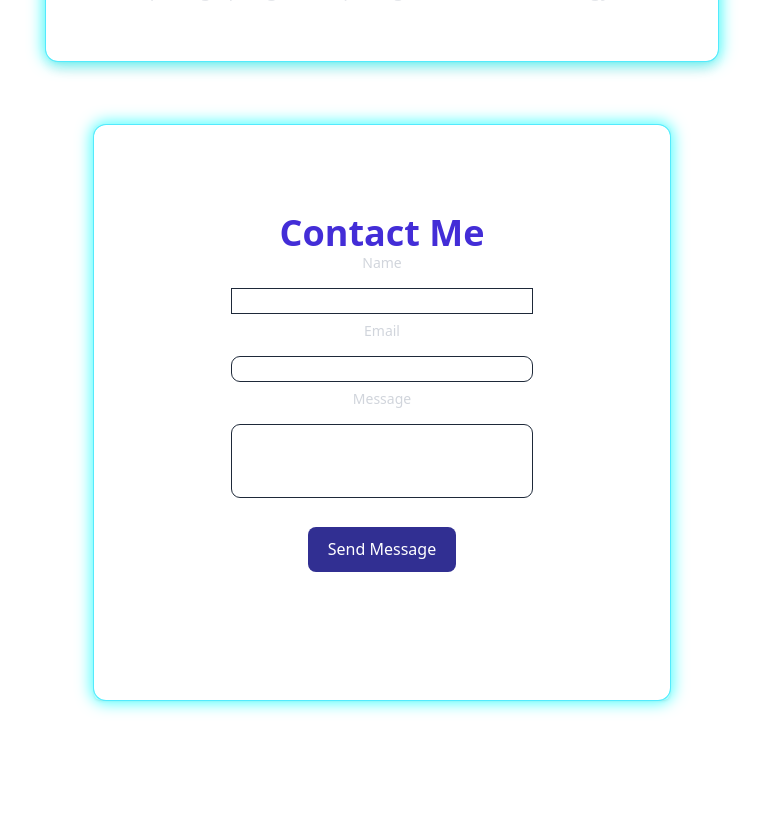
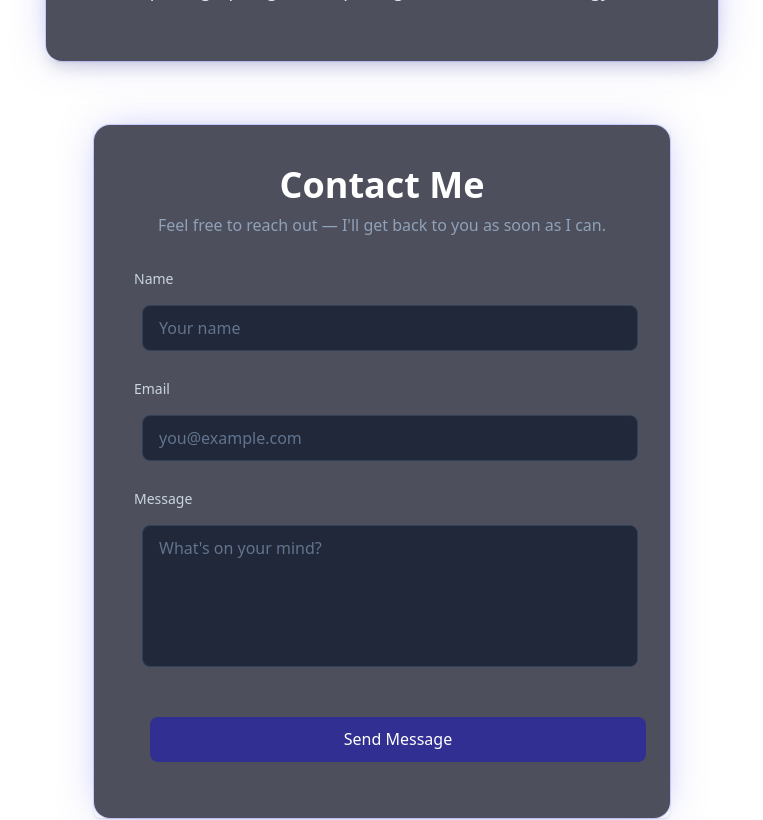
Before and after one commit to pitanu/Portfolio, a React (Vite) app in the folder portfolio/: page / in a window 1280 px wide. Shown: the part 1380-2200 px from the top of the page, without its empty margins (258-1021 px from the left). Built offline with nearby package versions, Linux system fonts and the light colour scheme.

Commit message:
Restyle contact form and about card

```diff
--- a/portfolio/src/components/AboutMe.jsx
+++ b/portfolio/src/components/AboutMe.jsx
@@ -3,8 +3,8 @@ import React from "react";
 export default function AboutMe() {
   return (
 
-    <section className="bg-transparent rounded-xl shadow-[0_0_15px_3px_rgba(0,255,255,0.7)] ring-1 ring-cyan-300">
-      <h2 className="text-4xl text-indigo-600">About Me</h2>
+    <section className="rounded-2xl bg-slate-950/70 backdrop-blur-sm p-8 md:p-10 shadow-[0_0_40px_-10px_rgba(99,102,241,0.5)] ring-1 ring-indigo-400/30">
+      <h2 className="text-4xl font-bold text-white">About Me</h2>
       <p className="text-lg text-gray-200 leading-relaxed">
         Hello! I’m Taavi Pinola from Finland. I am a passionate developer, who loves building web apps with React.
         I enjoy creating beautiful, responsive interfaces with a smooth user experience.
--- a/portfolio/src/components/Contact.jsx
+++ b/portfolio/src/components/Contact.jsx
@@ -1,4 +1,7 @@
 import React, { useState } from "react";
+
+const inputClasses =
+  "w-full rounded-lg bg-slate-900/70 border border-slate-700 px-4 py-2.5 text-left text-white placeholder:text-slate-500 focus:outline-none focus:border-indigo-400 focus:ring-2 focus:ring-indigo-500/40 transition-colors";
 
 export default function Contact() {
   const [status, setStatus] = useState(null);
@@ -33,13 +36,18 @@ export default function Contact() {
   };
 
   return (
-    <>
-      <div className="bg-transparent rounded-xl p-22 shadow-[0_0_15px_3px_rgba(0,255,255,0.7)] ring-1 ring-cyan-300">
-        <h2 className="text-4xl font-bold text-indigo-700 text-center">Contact Me</h2>
+    <div className="rounded-2xl bg-slate-950/70 backdrop-blur-sm p-8 md:p-10 shadow-[0_0_40px_-10px_rgba(99,102,241,0.5)] ring-1 ring-indigo-400/30">
+      <h2 className="text-4xl font-bold text-white text-center">Contact Me</h2>
+      <p className="mt-2 text-center text-slate-400">
+        Feel free to reach out — I'll get back to you as soon as I can.
+      </p>
 
-      <form onSubmit={handleSubmit}>
+      <form onSubmit={handleSubmit} className="mt-8 space-y-5 text-left">
         <div>
-          <label htmlFor="name" className="block mb-2 text-sm font-medium text-gray-300">
+          <label
+            htmlFor="name"
+            className="block mb-2 text-sm font-medium text-slate-300"
+          >
             Name
           </label>
           <input
@@ -49,13 +57,16 @@ export default function Contact() {
             required
             maxLength={100}
             autoComplete="name"
-            className="w-3/4 outline outline-1 outline-gray-800 focus:outline-none focus:ring-2 focus:ring-indigo-500 text-center placeholder:text-center"
-            placeholder="Your Name"
+            className={inputClasses}
+            placeholder="Your name"
           />
         </div>
 
         <div>
-          <label htmlFor="email" className="block mb-2 text-sm font-medium text-gray-300">
+          <label
+            htmlFor="email"
+            className="block mb-2 text-sm font-medium text-slate-300"
+          >
             Email
           </label>
           <input
@@ -65,38 +76,40 @@ export default function Contact() {
             required
             maxLength={254}
             autoComplete="email"
-            className="w-3/4 outline outline-1 outline-gray-800 rounded-lg focus:outline-none focus:ring-2 focus:ring-indigo-500 text-center placeholder:text-center"
-            placeholder="Your Email"
+            className={inputClasses}
+            placeholder="you@example.com"
           />
         </div>
 
         <div>
-          <label htmlFor="message" className="block mb-2 text-sm font-medium text-gray-300">
+          <label
+            htmlFor="message"
+            className="block mb-2 text-sm font-medium text-slate-300"
+          >
             Message
           </label>
           <textarea
             name="message"
             id="message"
-            rows="3"
+            rows={5}
             required
             maxLength={5000}
-            className="w-3/4 outline outline-1 outline-gray-800 rounded-lg focus:outline-none focus:ring-2 focus:ring-indigo-700 text-center placeholder:text-center"
-            placeholder="Your Message"
+            className={`${inputClasses} resize-none`}
+            placeholder="What's on your mind?"
           />
         </div>
 
-        <div className="text-center ">
         <button
           type="submit"
           disabled={status === "sending"}
           aria-disabled={status === "sending"}
-            className={`inline-flex items-center justify-center bg-indigo-600 hover:bg-indigo-700 text-white font-semibold rounded-full transition duration-300 ${
+          className={`w-full inline-flex items-center justify-center gap-2 rounded-lg bg-indigo-600 hover:bg-indigo-500 text-white font-semibold px-6 py-3 transition duration-300 ${
             status === "sending" ? "opacity-70 cursor-not-allowed" : ""
           }`}
         >
           {status === "sending" && (
             <svg
-                className="animate-spin h-5 w-5 mr-2 text-white"
+              className="animate-spin h-5 w-5 text-white"
               xmlns="http://www.w3.org/2000/svg"
               fill="none"
               viewBox="0 0 24 24"
@@ -118,18 +131,20 @@ export default function Contact() {
           )}
           {status === "sending" ? "Sending..." : "Send Message"}
         </button>
-        </div>
-          <br></br>
+
         <div aria-live="polite">
           {status === "sent" && (
-            <p className="text-green-600 text-center font-medium">Your message has been sent!</p>
+            <p className="text-emerald-400 text-center font-medium">
+              Your message has been sent!
+            </p>
           )}
           {status === "error" && (
-            <p className="text-red-600 text-center font-medium">Something went wrong. Try again.</p>
+            <p className="text-red-400 text-center font-medium">
+              Something went wrong. Please try again.
+            </p>
           )}
         </div>
       </form>
     </div>
-    </>
   );
 }
```
Lines whose indentation alone changed are shown as unchanged.
